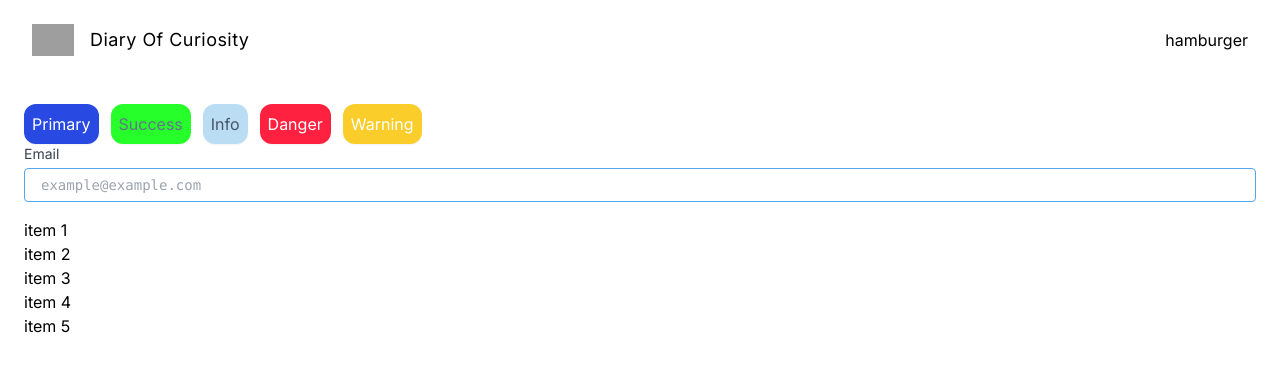
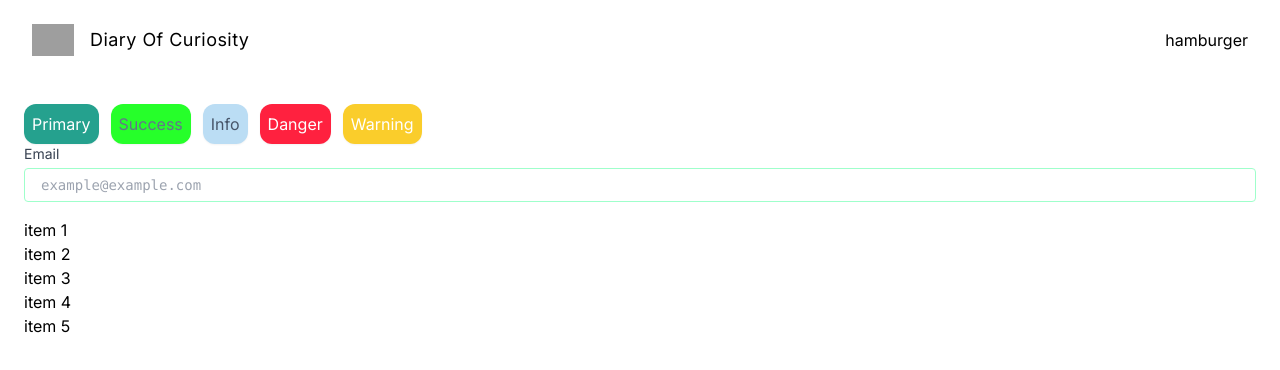
Before and after one commit to diaryoc/doc-portfolio, a Next.js app: page / in a window 1280 px wide. Shown: the top 370 px of the page. Built offline with nearby package versions, Linux system fonts and the light colour scheme; grey boxes are pictures that could not be loaded.

Commit message:
#2-make color palette
Signed-off-by: diaryoc <diarycuriosity@gmail.com>

```diff
--- a/tailwind.config.ts
+++ b/tailwind.config.ts
@@ -14,10 +14,12 @@ const config: Config = {
           "conic-gradient(from 180deg at 50% 50%, var(--tw-gradient-stops))",
       },
       colors: {
-        primary: "#294AE2",
-        secondary: "#58A7EC",
+        primary: "#25A18E",
+        secondary: "#9FFFCB",
+        ternary:"#7AE582",
+        contras: "#004E64",
+        accent: "#00A5CF",
         info: "#BBDDF4",
-        contras: "#FFFCA0",
         warning: "#FACD2B",
         success: "#26FF2A",
         danger: "#FF213F",
```
